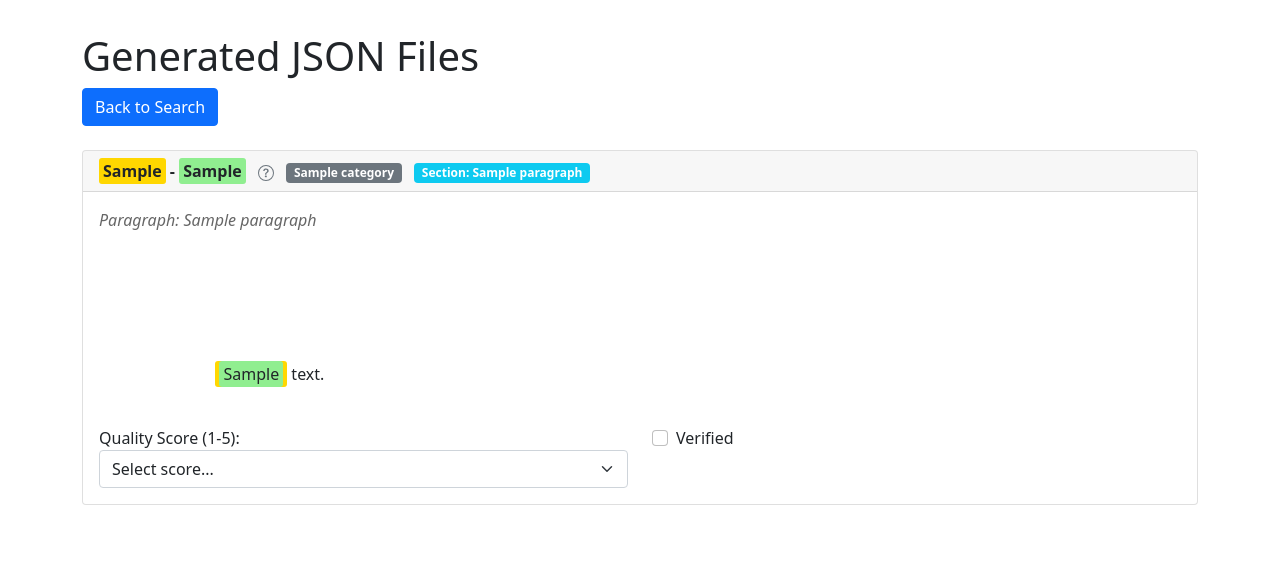
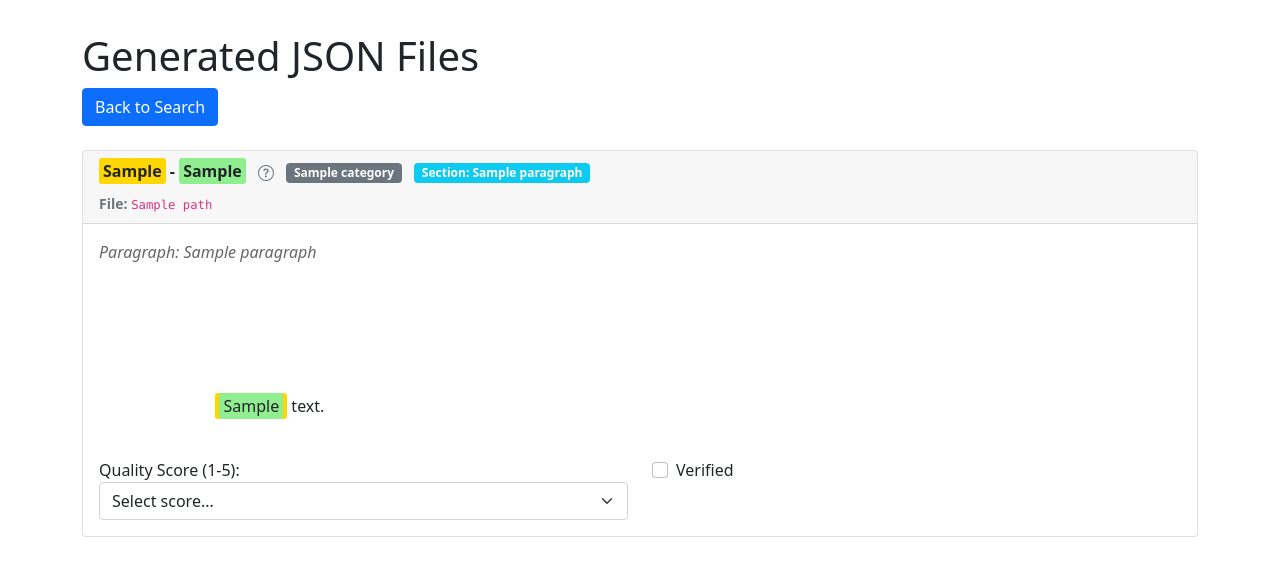
Before and after one commit to CMDM-Lab/pick_hbdb_prompt_exampls, a Flask app: template templates/list_files.html in a window 1280 px wide. Shown: the top 576 px of the page. Run offline with Flask 3, Linux system fonts and the light colour scheme; the template is opened without the code that fills it: most values are stand-ins (such as "Sample title", 1, 10 or a date in 2020); some libraries are stand-ins or nearby versions.

Commit message:
update json after selecting

```diff
--- a/app.py
+++ b/app.py
@@ -185,9 +185,9 @@ def list_files():
                                             'term_A': data.get('term_A', ''),
                                             'term_B': data.get('term_B', ''),
                                             'context': data.get('context', ''),
-                                            'score': data.get('score'),
+                                            'score': int(data.get('score')) if data.get('score') else None,  # Convert to integer
                                             'verified': data.get('verified', False),
-                                            'paragraph': paragraph_name  # Use the extracted paragraph name
+                                            'paragraph': paragraph_name
                                         }
                                         all_files.append(file_info)
 
--- a/templates/list_files.html
+++ b/templates/list_files.html
@@ -53,6 +53,11 @@
                                 <span class="badge bg-secondary ms-2">{{ file.category }}</span>
                                 <span class="badge bg-info ms-2">Section: {{ file.paragraph }}</span>
                             </div>
+                        </div>
+                        <div class="mt-2">
+                            <small class="text-muted">
+                                <strong>File:</strong> <code>{{ file.path }}</code>
+                            </small>
                         </div>
                     </div>
                     <div class="card-body">
@@ -146,9 +151,7 @@
             });
         });
     });
-    </script>
 
-    <script>
     var tooltipTriggerList = [].slice.call(document.querySelectorAll('[data-bs-toggle="tooltip"]'))
     var tooltipList = tooltipTriggerList.map(function (tooltipTriggerEl) {
         return new bootstrap.Tooltip(tooltipTriggerEl, {
```
Lines whose indentation alone changed are shown as unchanged.
